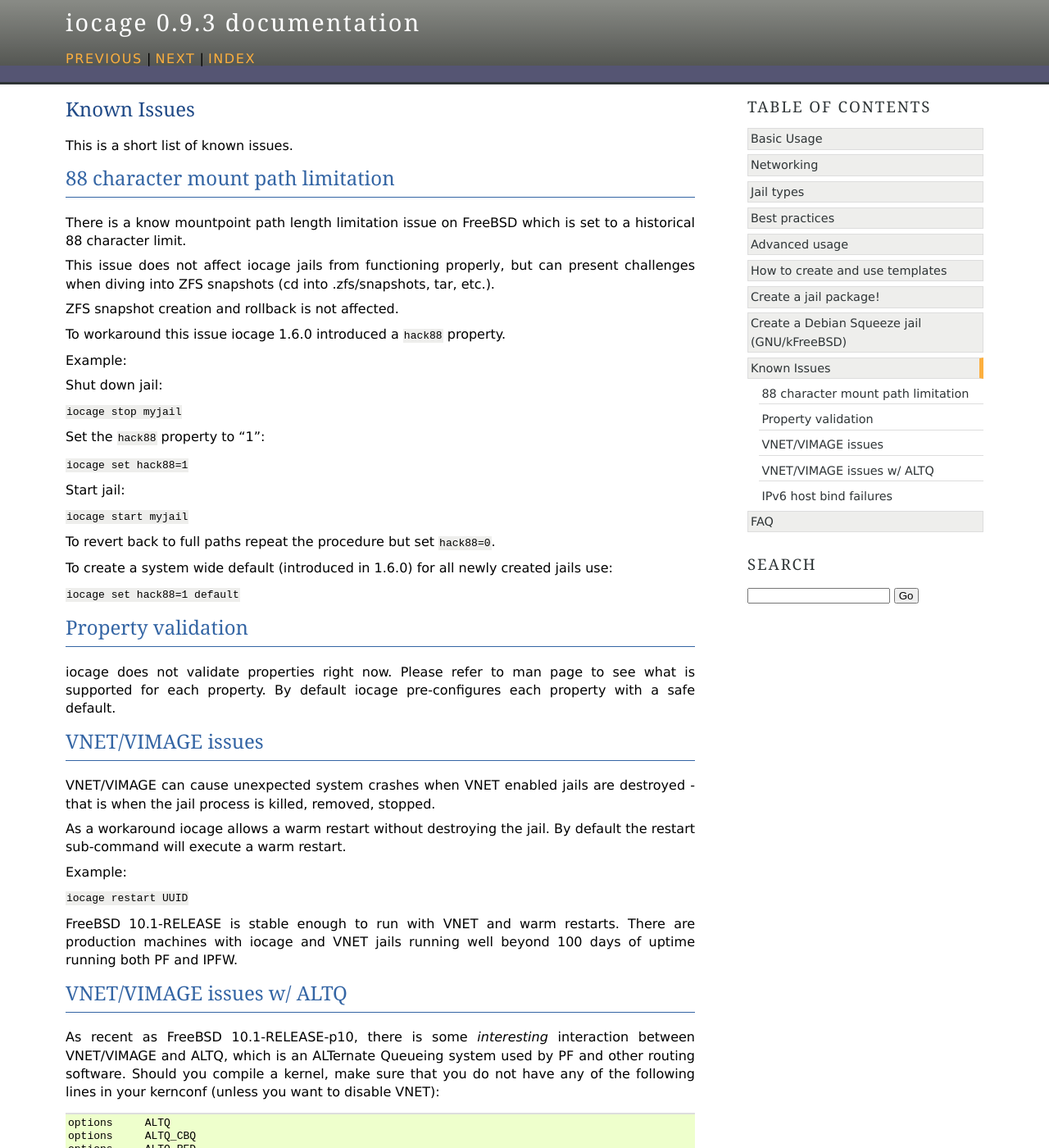
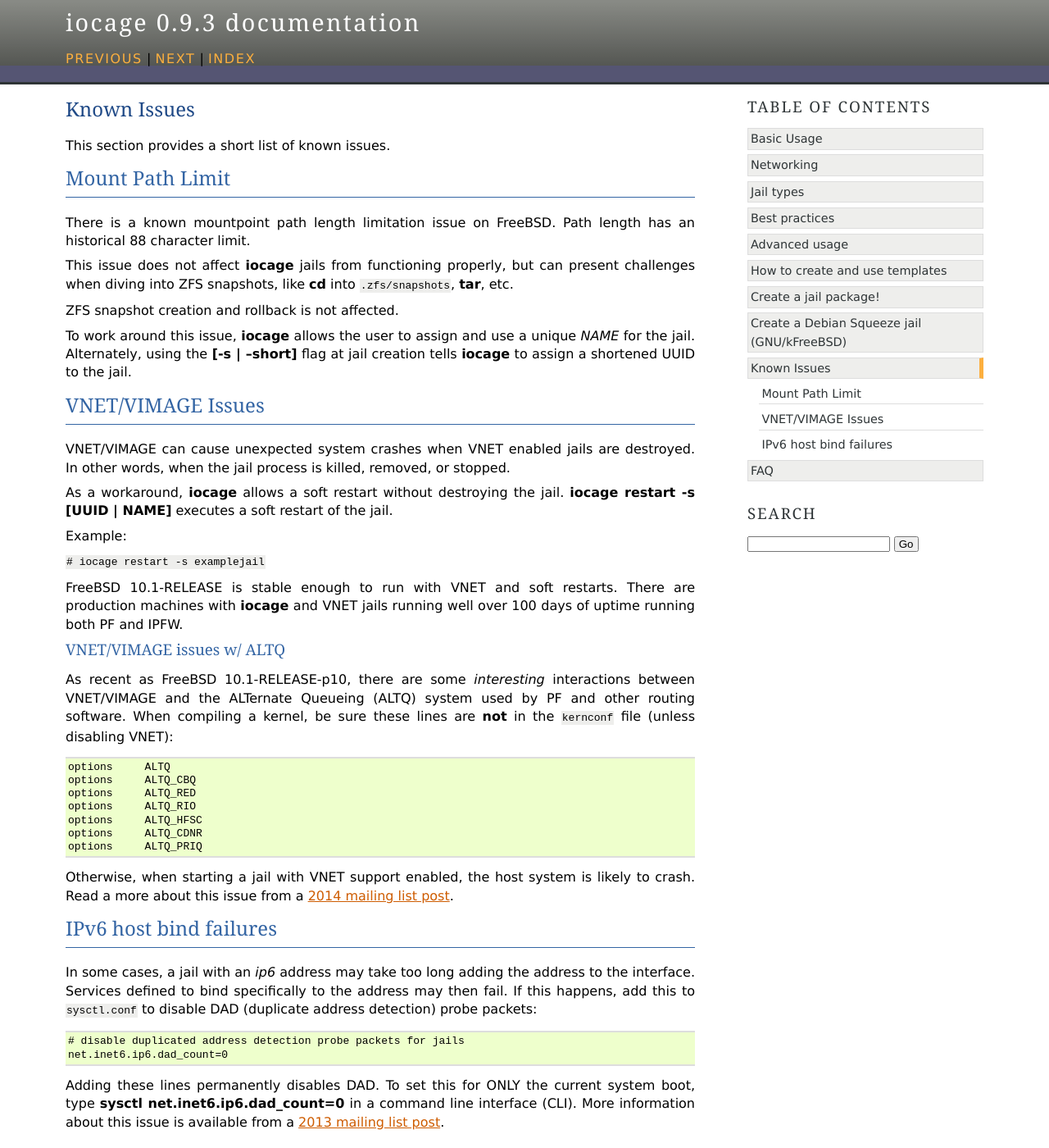
Before and after one commit to iocage/iocage, a Sphinx documentation site: the page built from doc/source/known-issues.rst, in a window 1280 px wide and 1400 px high. Shown: the whole window at 82% size. Built offline with Sphinx 7.4.7, drawn with Linux system fonts in a browser that asks for light colours; some of the changed text lies outside the part shown.

Commit message:
Rewrite known-issues.rst (#257)
* Rewrite known-issues.rst

- PEP8
- Add extensive Sphinx/ReST markup.
- Rewrite sentences for clarity, grammar, spelling, etc.
- Build test - no errors.

* Update with review comments

Remove hack88 material.
Remove validate properties section.
Rework soft jail restart material.

```diff
--- a/doc/source/known-issues.rst
+++ b/doc/source/known-issues.rst
@@ -1,97 +1,97 @@
+.. index:: Known Issues
+.. _Known Issues:
+
 Known Issues
 ============
 
-This is a short list of known issues.
+This section provides a short list of known issues.
 
-88 character mount path limitation
-----------------------------------
+.. index:: Known Issues, Mount Path Limit
+.. _Mount Path Limit:
 
-There is a know mountpoint path length limitation issue on FreeBSD which is set to a historical 88 character limit.
+Mount Path Limit
+----------------
 
-This issue does not affect iocage jails from functioning properly, but can present challenges
-when diving into ZFS snapshots (cd into .zfs/snapshots, tar, etc.).
+There is a known mountpoint path length limitation issue on FreeBSD.
+Path length has an historical 88 character limit.
+
+This issue does not affect :command:`iocage` jails from functioning
+properly, but can present challenges when diving into ZFS snapshots,
+like :command:`cd` into :file:`.zfs/snapshots`, :command:`tar`, etc.
 
 ZFS snapshot creation and rollback is not affected.
 
-To workaround this issue iocage 1.6.0 introduced a ``hack88`` property.
+To work around this issue, :command:`iocage` allows the user to
+assign and use a unique *NAME* for the jail. Alternately, using the
+**[-s | --short]** flag at jail creation tells :command:`iocage` to
+assign a shortened UUID to the jail.
+
+.. index:: Known Issues, VNET/VIMAGE
+.. _VNETVIMAGE:
+
+VNET/VIMAGE Issues
+------------------
+
+VNET/VIMAGE can cause unexpected system crashes when VNET enabled jails
+are destroyed. In other words, when the jail process is killed, removed,
+or stopped.
+
+As a workaround, :command:`iocage` allows a soft restart without
+destroying the jail. :command:`iocage restart -s [UUID | NAME]` executes
+a soft restart of the jail.
 
 Example:
 
-Shut down jail:
+:samp:`# iocage restart -s examplejail`
 
-``iocage stop myjail``
+FreeBSD 10.1-RELEASE is stable enough to run with VNET and soft
+restarts. There are production machines with :command:`iocage` and VNET
+jails running well over 100 days of uptime running both PF and IPFW.
 
-Set the ``hack88`` property to "1":
-
-``iocage set hack88=1``
-
-Start jail:
-
-``iocage start myjail``
-
-To revert back to full paths repeat the procedure but set ``hack88=0``.
-
-To create a system wide default (introduced in 1.6.0) for all newly created jails use:
-
-``iocage set hack88=1 default``
-
-Property validation
--------------------
-
-iocage does not validate properties right now. Please refer to man page to see what is supported
-for each property. By default iocage pre-configures each property with a safe default.
-
-VNET/VIMAGE issues
-------------------
-
-VNET/VIMAGE can cause unexpected system crashes when VNET enabled jails are destroyed - that is when the
-jail process is killed, removed, stopped.
-
-As a workaround iocage allows a warm restart without destroying the jail.
-By default the restart sub-command will execute a warm restart.
-
-Example:
-
-``iocage restart UUID``
-
-FreeBSD 10.1-RELEASE is stable enough to run with VNET and warm restarts.
-There are production machines with iocage and VNET jails running well beyond 100 days of uptime
-running both PF and IPFW.
+.. index:: Known Issues, VNET and ALTQ
+.. _VNETVIMAGE and ALTQ:
 
 VNET/VIMAGE issues w/ ALTQ
---------------------------
+++++++++++++++++++++++++++
 
-As recent as FreeBSD 10.1-RELEASE-p10, there is some *interesting* interaction between VNET/VIMAGE and ALTQ,
-which is an ALTernate Queueing system used by PF and other routing software.  Should you compile a kernel, make
-sure that you do not have any of the following lines in your kernconf (unless you want to disable VNET):
+As recent as FreeBSD 10.1-RELEASE-p10, there are some *interesting*
+interactions between VNET/VIMAGE and the ALTernate Queueing (ALTQ)
+system used by PF and other routing software. When compiling a kernel,
+be sure these lines are **not** in the :file:`kernconf` file (unless
+disabling VNET):
 
-::
+.. code-block:: none
 
-  options     ALTQ
-  options     ALTQ_CBQ
-  options     ALTQ_RED
-  options     ALTQ_RIO
-  options     ALTQ_HFSC
-  options     ALTQ_CDNR
-  options     ALTQ_PRIQ
+ options     ALTQ
+ options     ALTQ_CBQ
+ options     ALTQ_RED
+ options     ALTQ_RIO
+ options     ALTQ_HFSC
+ options     ALTQ_CDNR
+ options     ALTQ_PRIQ
 
-Otherwise, should you try to start a jail with VNET support enabled, your host system will more than likely crash.
-You can read a little more in the `July 2014 mailing list post <http://lists.freebsd.org/pipermail/freebsd-jail/2014-July/002635.html>`_.
+Otherwise, when starting a jail with VNET support enabled, the host
+system is likely to crash. Read a more about this issue from a
+`2014 mailing list post <http://lists.freebsd.org/pipermail/freebsd-jail/2014-July/002635.html>`_.
+
+.. index:: Known Issues, IPv6 Host Bind Failure
+.. _IPv6 Host Bind Failures:
 
 IPv6 host bind failures
 -----------------------
 
-In some cases a jail with an ip6 address may take too long adding the address
-to the interface, and services defined to bind specifically to that address
-may fail. In such cases, adding the following sysctl do disable DAD (duplicate
-address detection) probe packets.
+In some cases, a jail with an *ip6* address may take too long adding the
+address to the interface. Services defined to bind specifically to the
+address may then fail. If this happens, add this to :file:`sysctl.conf`
+to disable DAD (duplicate address detection) probe packets:
 
-To set, ``sysctl net.inet6.ip6.dad_count=0``. To make it permanent, add the
-setting to sysctl.conf.
+.. code-block:: none
 
-::
+ # disable duplicated address detection probe packets for jails
+ net.inet6.ip6.dad_count=0
 
-    # disable duplicated address detection probe packets for jails
-    net.inet6.ip6.dad_count=0
-
-Read more in this `July 2013 mailing list post <https://lists.freebsd.org/pipermail/freebsd-jail/2013-July/002347.html>`_.
+Adding these lines permanently disables DAD. To set this for ONLY the
+current system boot, type :command:`sysctl net.inet6.ip6.dad_count=0` in
+a command line interface (CLI). More information about this issue is
+available from a
+`2013 mailing list post <https://lists.freebsd.org/pipermail/freebsd-jail/2013-July/002347.html>`_.
```
